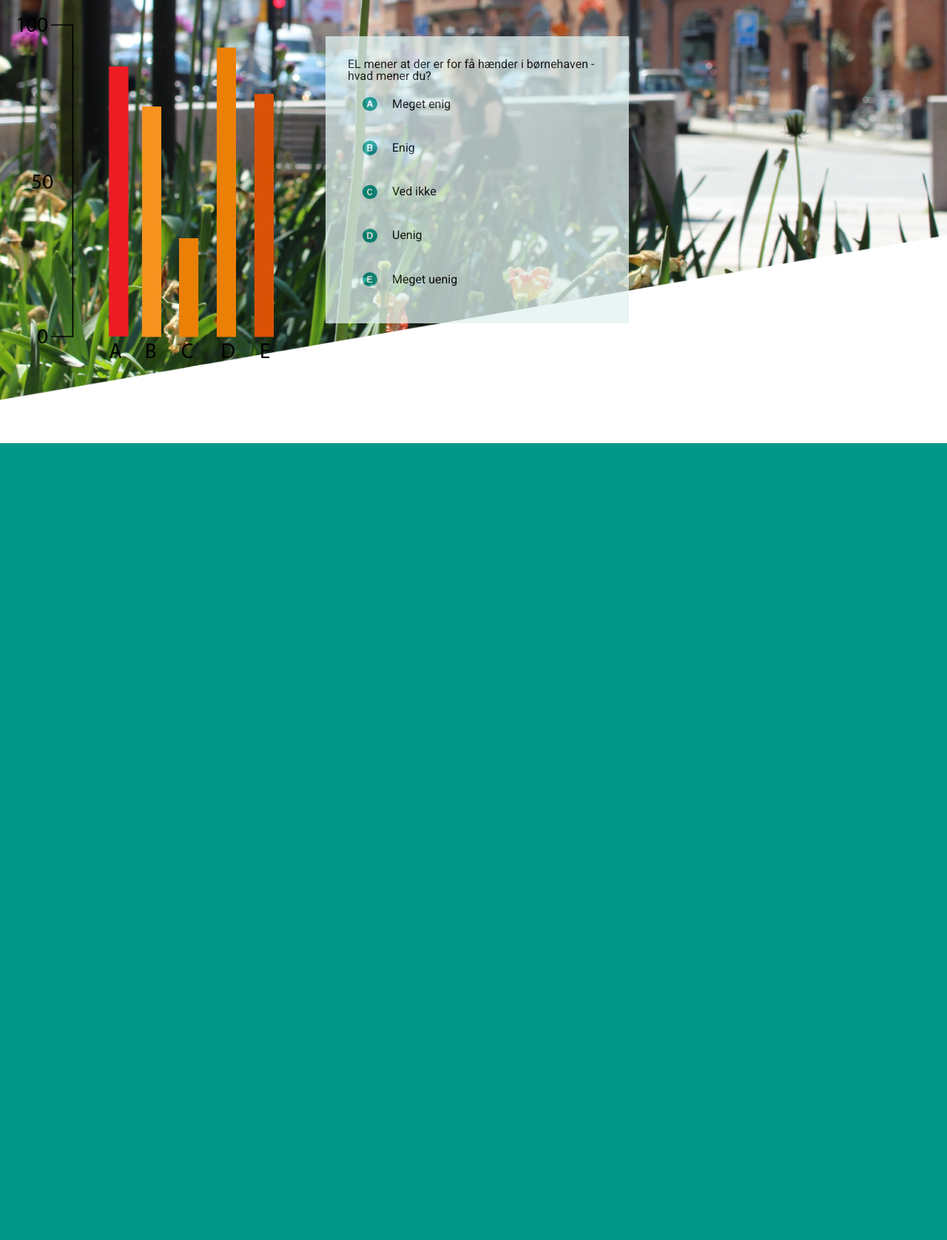
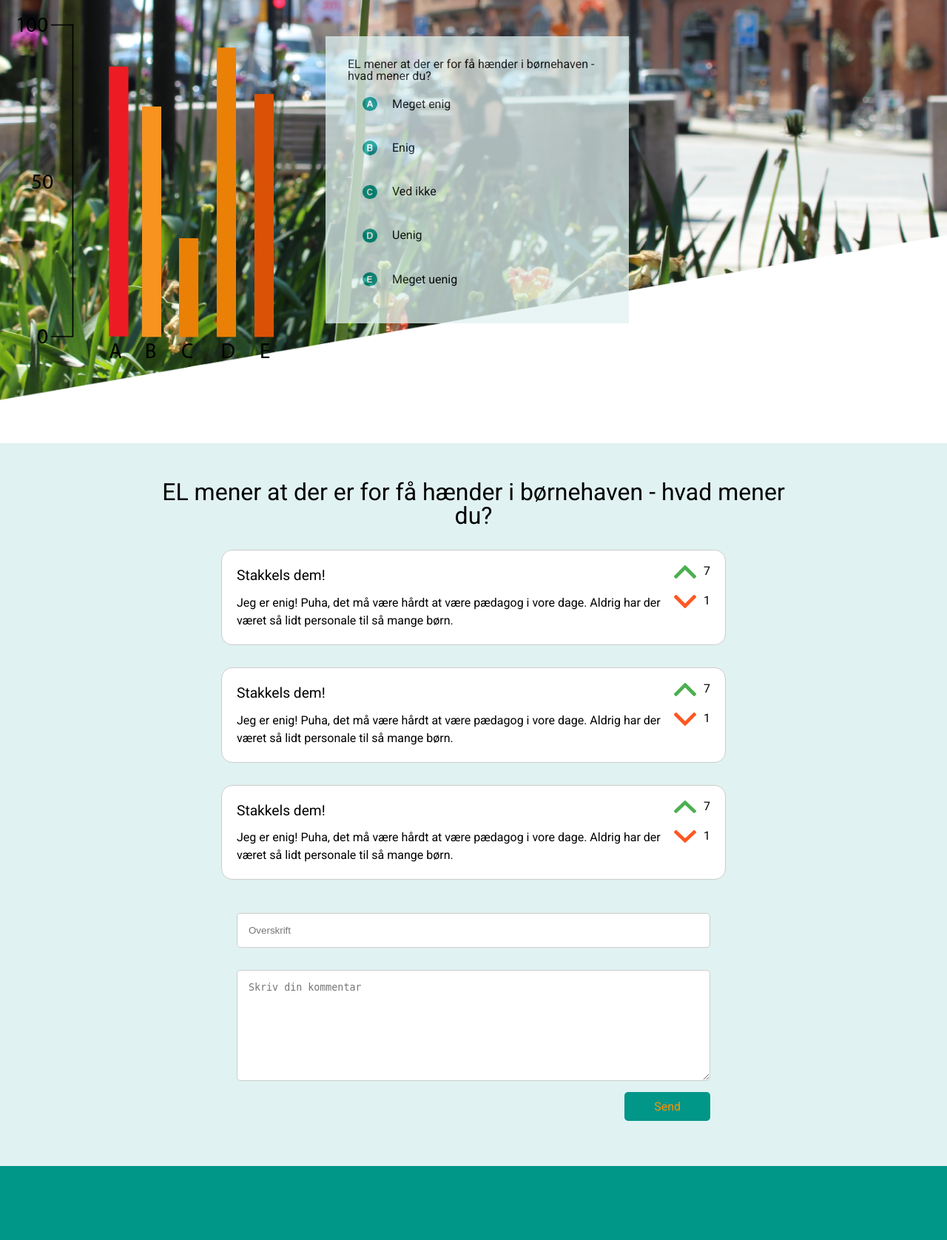
Before and after one commit to teamtaberne/hvadfandenkv, a PHP site: page /debat.php in a window 1280 px wide. Shown: the part 101-1777 px from the top of the page at 74% size. Before the commit the page ends 700 px from the top, so only its background shows below. Run offline with PHP 8.4, Linux system fonts and the light colour scheme; some libraries are stand-ins or nearby versions.

Commit message:
Styling af debatside og tilføjelse af ikoner

```diff
--- a/css/_style.scss
+++ b/css/_style.scss
@@ -418,7 +418,75 @@ textarea {
       vertical-align: middle;
     }
   }
+}
 
+.debat {
+  .debatform {
+    width: 50%;
+    margin: 0 auto 50px auto;
+    .input {
+      border: 1px solid #ccc;
+    }
+  }
+  background-color: $backgroundcolor;
+  margin: 0 auto;
+  text-align: center;
+  padding: 50px 0;
+  h1 {
+    width: 70%;
+    color: black;
+    margin: 0 auto;
+    text-align: center;
+    font-size: 2em;
+  }
+  .debat-post {
+    background-color: white;
+    border: 1px solid #ccc;
+    margin: 30px auto;
+    padding: 20px;
+    width: 50%;
+    border-radius: 15px;
+    overflow: hidden;
+    .debat-post-content {
+      width: 90%;
+      float: left;
+      line-height: 1.5;
+      h2 {
+        text-align: left;
+        font-size: 1.2em;
+        padding-bottom: 10px;
+      }
+      p {
+        text-align: left;
+        font-size: 1em;
+      }
+    }
+    .debat-post-points {
+      float: right;
+      .debat-post-points-up {
+        padding-bottom: 40px;
+        h3 {
+          float: right;
+        }
+        img {
+          width: 30px;
+          float: left;
+          margin-right: 10px;
+        }
+
+      }
+      .debat-post-points-down {
+        h3 {
+          float: right;
+        }
+        img {
+          width: 30px;
+          margin-right: 10px;
+          float: left;
+        }
+      }
+    }
+  }
 }
 
 // DEBAT SLUT
--- a/css/master.css
+++ b/css/master.css
@@ -563,6 +563,58 @@ textarea {
     .debathero .debathero-vote td {
       vertical-align: middle; }
 
+.debat {
+  background-color: #E0F2F1;
+  margin: 0 auto;
+  text-align: center;
+  padding: 50px 0; }
+  .debat .debatform {
+    width: 50%;
+    margin: 0 auto 50px auto; }
+    .debat .debatform .input {
+      border: 1px solid #ccc; }
+  .debat h1 {
+    width: 70%;
+    color: black;
+    margin: 0 auto;
+    text-align: center;
+    font-size: 2em; }
+  .debat .debat-post {
+    background-color: white;
+    border: 1px solid #ccc;
+    margin: 30px auto;
+    padding: 20px;
+    width: 50%;
+    border-radius: 15px;
+    overflow: hidden; }
+    .debat .debat-post .debat-post-content {
+      width: 90%;
+      float: left;
+      line-height: 1.5; }
+      .debat .debat-post .debat-post-content h2 {
+        text-align: left;
+        font-size: 1.2em;
+        padding-bottom: 10px; }
+      .debat .debat-post .debat-post-content p {
+        text-align: left;
+        font-size: 1em; }
+    .debat .debat-post .debat-post-points {
+      float: right; }
+      .debat .debat-post .debat-post-points .debat-post-points-up {
+        padding-bottom: 40px; }
+        .debat .debat-post .debat-post-points .debat-post-points-up h3 {
+          float: right; }
+        .debat .debat-post .debat-post-points .debat-post-points-up img {
+          width: 30px;
+          float: left;
+          margin-right: 10px; }
+      .debat .debat-post .debat-post-points .debat-post-points-down h3 {
+        float: right; }
+      .debat .debat-post .debat-post-points .debat-post-points-down img {
+        width: 30px;
+        margin-right: 10px;
+        float: left; }
+
 @media screen and (max-width: 668px) {
   .navigation {
     width: 100%;
--- a/debat.php
+++ b/debat.php
@@ -41,6 +41,73 @@
 	</div>
 </div>
 
+<div class="debat">
+	<h1> EL mener at der er for få hænder i børnehaven - hvad mener du? </h1>
+	<div class="debat-post">
+		<div class="debat-post-content">
+			<h2> Stakkels dem!</h2>
+			<p>Jeg er enig!
+				Puha, det må være hårdt at være pædagog i vore dage. Aldrig har der været så lidt personale til så mange børn.
+			</p>
+		</div>
+		<div class="debat-post-points">
+			<div class="debat-post-points-up">
+				<img src="images/ikoner/greenArrow.svg">
+				<h3>7</h3>
+			</div>
+			<div class="debat-post-points-down">
+				<img src="images/ikoner/redArrow.svg">
+				<h3>1</h3>
+			</div>
+		</div>
+	</div>
+	<div class="debat-post">
+		<div class="debat-post-content">
+			<h2> Stakkels dem!</h2>
+			<p>Jeg er enig!
+				Puha, det må være hårdt at være pædagog i vore dage. Aldrig har der været så lidt personale til så mange børn.
+			</p>
+		</div>
+		<div class="debat-post-points">
+			<div class="debat-post-points-up">
+				<img src="images/ikoner/greenArrow.svg">
+				<h3>7</h3>
+			</div>
+			<div class="debat-post-points-down">
+				<img src="images/ikoner/redArrow.svg">
+				<h3>1</h3>
+			</div>
+		</div>
+	</div>
+	<div class="debat-post">
+		<div class="debat-post-content">
+			<h2> Stakkels dem!</h2>
+			<p>Jeg er enig!
+				Puha, det må være hårdt at være pædagog i vore dage. Aldrig har der været så lidt personale til så mange børn.
+			</p>
+		</div>
+		<div class="debat-post-points">
+			<div class="debat-post-points-up">
+				<img src="images/ikoner/greenArrow.svg">
+				<h3>7</h3>
+			</div>
+			<div class="debat-post-points-down">
+				<img src="images/ikoner/redArrow.svg">
+				<h3>1</h3>
+			</div>
+		</div>
+	</div>
+	<div class="debatform">
+		<form>
+		    <input type="text" id="headline" name="headline" placeholder="Overskrift" class="input">
+
+		    <textarea id="kommentar" name="kommentar" placeholder="Skriv din kommentar" class="input textbox"></textarea>
+		    <br>
+		    <input type="submit" value="Send" class="button">
+		</form>
+	</div>
+</div>
+
 
 
   <?php include 'include/footer.php'; ?>
```
Also changed, not shown: images/ikoner/greenArrow.svg (added), images/ikoner/redArrow.svg (added).
